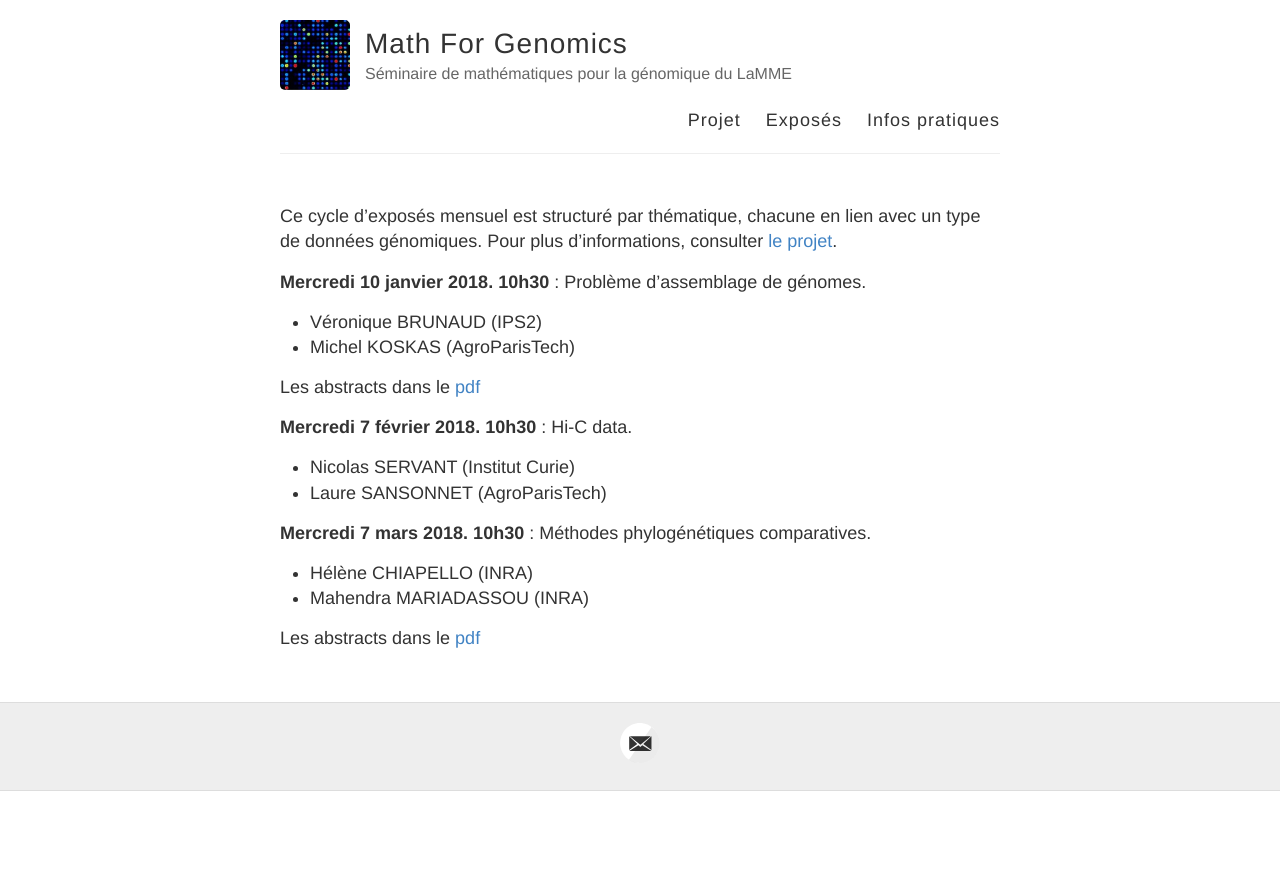
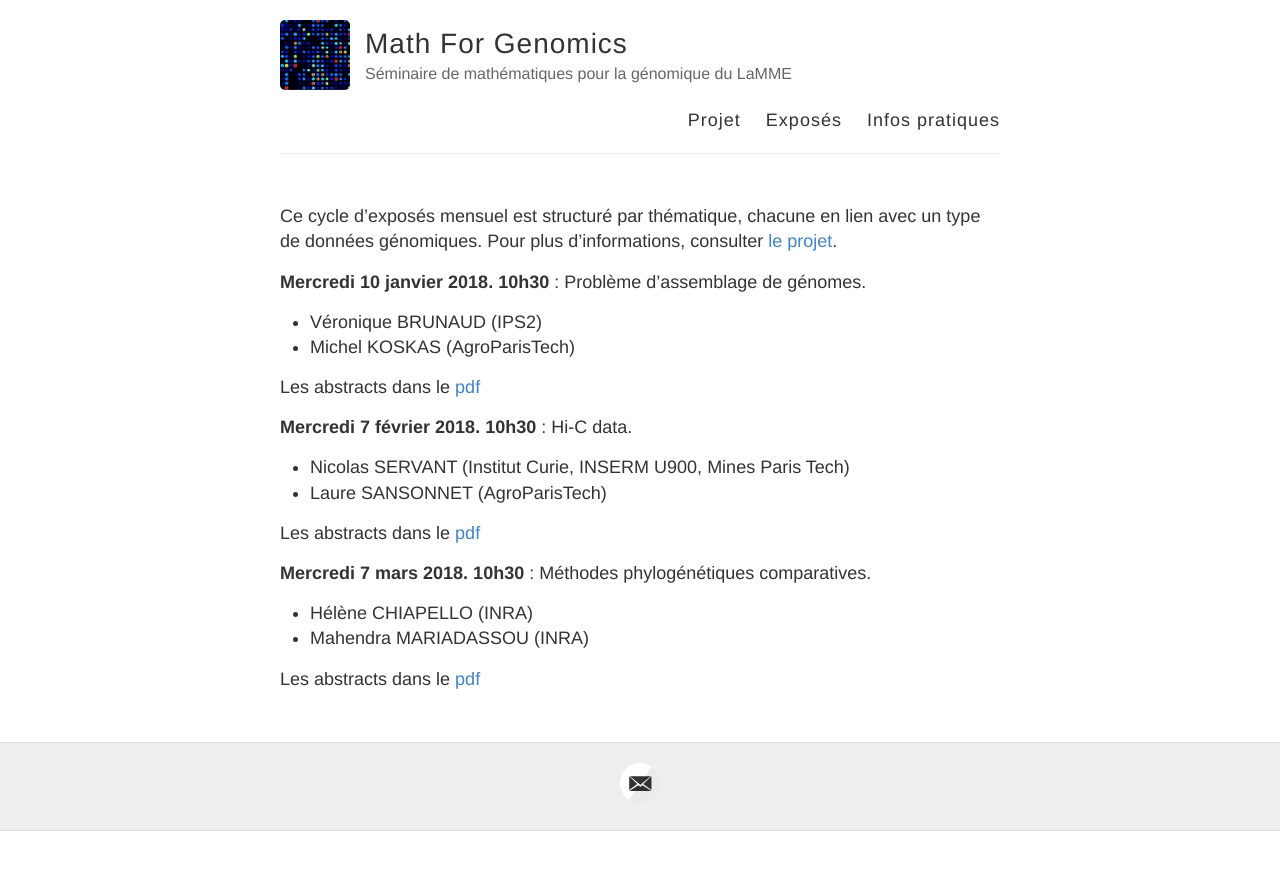
Before and after one commit to MathForGenomics/MathForGenomics.github.io, a Jekyll site: the page built from exposes.md, in a window 1280 px wide. Shown: the top 870 px of the page. Built offline with Jekyll 4.4.1, drawn with Linux system fonts in a browser that asks for light colours.

Commit message:
Update exposes.md

```diff
--- a/exposes.md
+++ b/exposes.md
@@ -13,8 +13,10 @@ Ce cycle d’exposés mensuel est structuré par thématique, chacune en lien av
 Les abstracts dans le [pdf](ABSTRACT/1_10janvier.pdf)
 
 **Mercredi 7 février 2018. 10h30** : Hi-C data.
-- Nicolas SERVANT (Institut Curie)
+- Nicolas SERVANT (Institut Curie, INSERM U900,  Mines Paris Tech)
 - Laure SANSONNET (AgroParisTech)
+
+Les abstracts dans le [pdf](ABSTRACT/2_7fevrier.pdf)
 
 **Mercredi 7 mars 2018. 10h30** :  Méthodes phylogénétiques comparatives.
 - Hélène CHIAPELLO (INRA)
```
